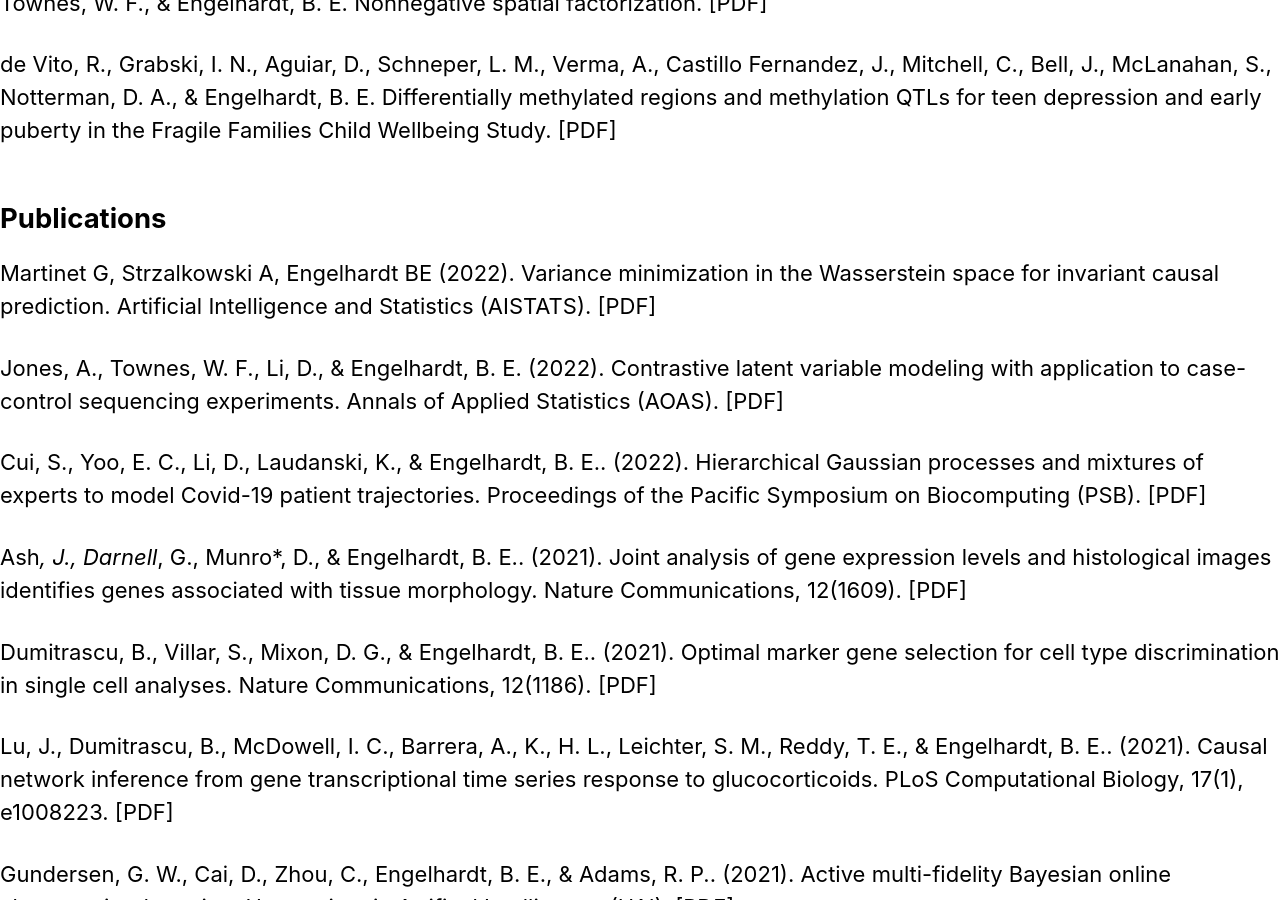
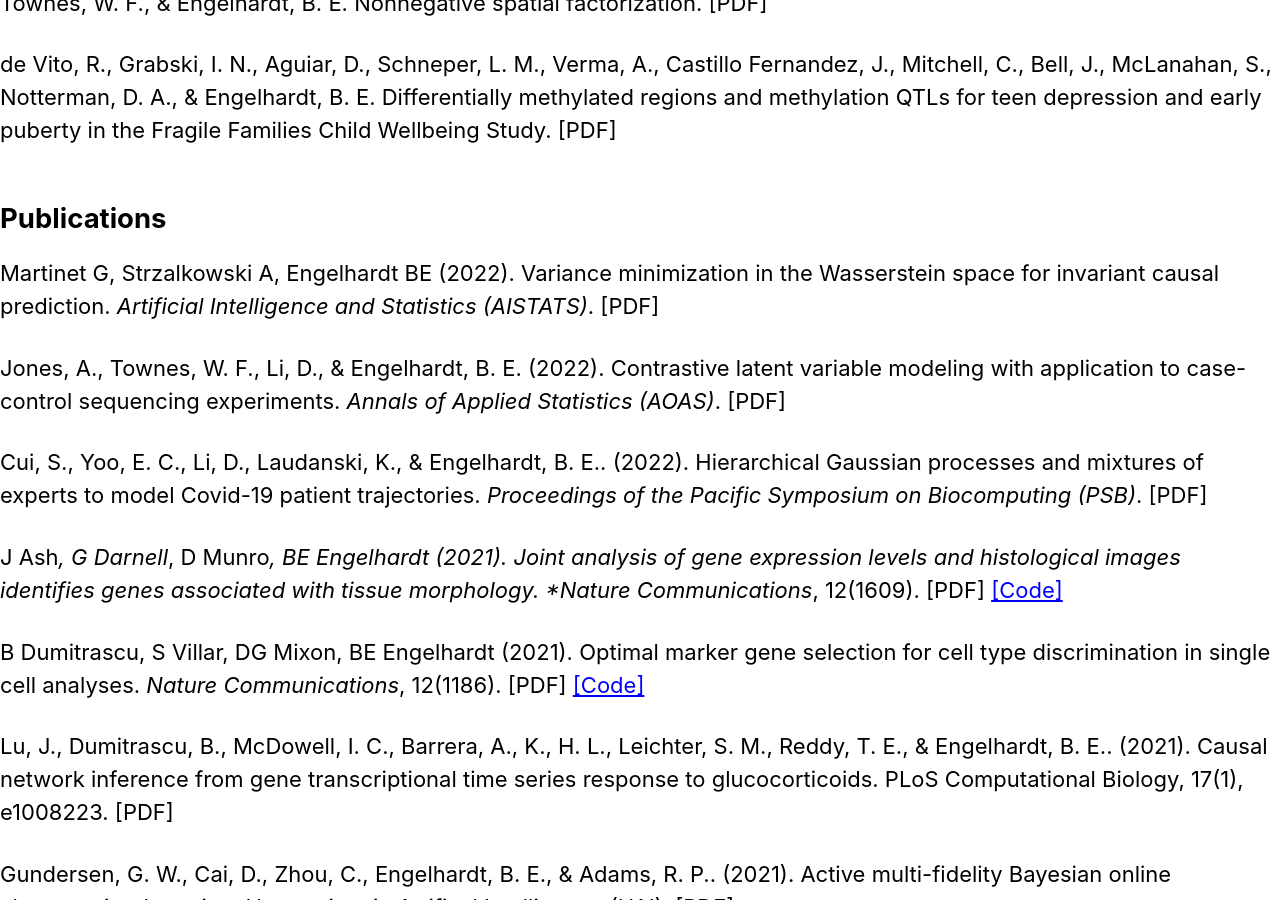
Before and after one commit to stanfordbeehive/stanfordbeehive.github.io, a Jekyll site: the page built from _pages/publications.md, in a window 1280 px wide and 900 px high, scrolled down 1154 px. Built offline with Jekyll 4.4.1, drawn with Linux system fonts in a browser that asks for light colours; cached includes are drawn as plain includes; our own code applies the rules of GitHub Pages for plain Markdown files.

Commit message:
Update publications.md

```diff
--- a/_pages/publications.md
+++ b/_pages/publications.md
@@ -28,18 +28,18 @@ de Vito, R., Grabski, I. N., Aguiar, D., Schneper, L. M., Verma, A., Castillo Fe
 
 ## Publications
 
-Martinet G, Strzalkowski A, Engelhardt BE (2022). Variance minimization in the Wasserstein space for invariant causal prediction. Artificial Intelligence and Statistics (AISTATS). [PDF]
+Martinet G, Strzalkowski A, Engelhardt BE (2022). Variance minimization in the Wasserstein space for invariant causal prediction. *Artificial Intelligence and Statistics (AISTATS)*. [PDF]
 
-Jones, A., Townes, W. F., Li, D., & Engelhardt, B. E. (2022). Contrastive latent variable modeling with application to case-control sequencing experiments. Annals of Applied Statistics (AOAS). [PDF]
+Jones, A., Townes, W. F., Li, D., & Engelhardt, B. E. (2022). Contrastive latent variable modeling with application to case-control sequencing experiments. *Annals of Applied Statistics (AOAS)*. [PDF]
 
-Cui, S., Yoo, E. C., Li, D., Laudanski, K., & Engelhardt, B. E.. (2022). Hierarchical Gaussian processes and mixtures of experts to model Covid-19 patient trajectories. Proceedings of the Pacific Symposium on Biocomputing (PSB).
+Cui, S., Yoo, E. C., Li, D., Laudanski, K., & Engelhardt, B. E.. (2022). Hierarchical Gaussian processes and mixtures of experts to model Covid-19 patient trajectories. *Proceedings of the Pacific Symposium on Biocomputing (PSB)*.
 [PDF]
 
-Ash*, J., Darnell*, G., Munro*, D., & Engelhardt, B. E.. (2021). Joint analysis of gene expression levels and histological images identifies genes associated with tissue morphology. Nature Communications, 12(1609).
-[PDF]
+J Ash*, G Darnell*, D Munro*, BE Engelhardt (2021). Joint analysis of gene expression levels and histological images identifies genes associated with tissue morphology. *Nature Communications*, 12(1609).
+[PDF] [[Code]](https://github.com/daniel-munro/imageCCA)
 
-Dumitrascu, B., Villar, S., Mixon, D. G., & Engelhardt, B. E.. (2021). Optimal marker gene selection for cell type discrimination in single cell analyses. Nature Communications, 12(1186).
-[PDF]
+B Dumitrascu, S Villar, DG Mixon, BE Engelhardt (2021). Optimal marker gene selection for cell type discrimination in single cell analyses. *Nature Communications*, 12(1186).
+[PDF] [[Code]](https://github.com/solevillar/scGeneFit-python)
 
 Lu, J., Dumitrascu, B., McDowell, I. C., Barrera, A., K., H. L., Leichter, S. M., Reddy, T. E., & Engelhardt, B. E.. (2021). Causal network inference from gene transcriptional time series response to glucocorticoids. PLoS Computational Biology, 17(1), e1008223.
 [PDF]
```
